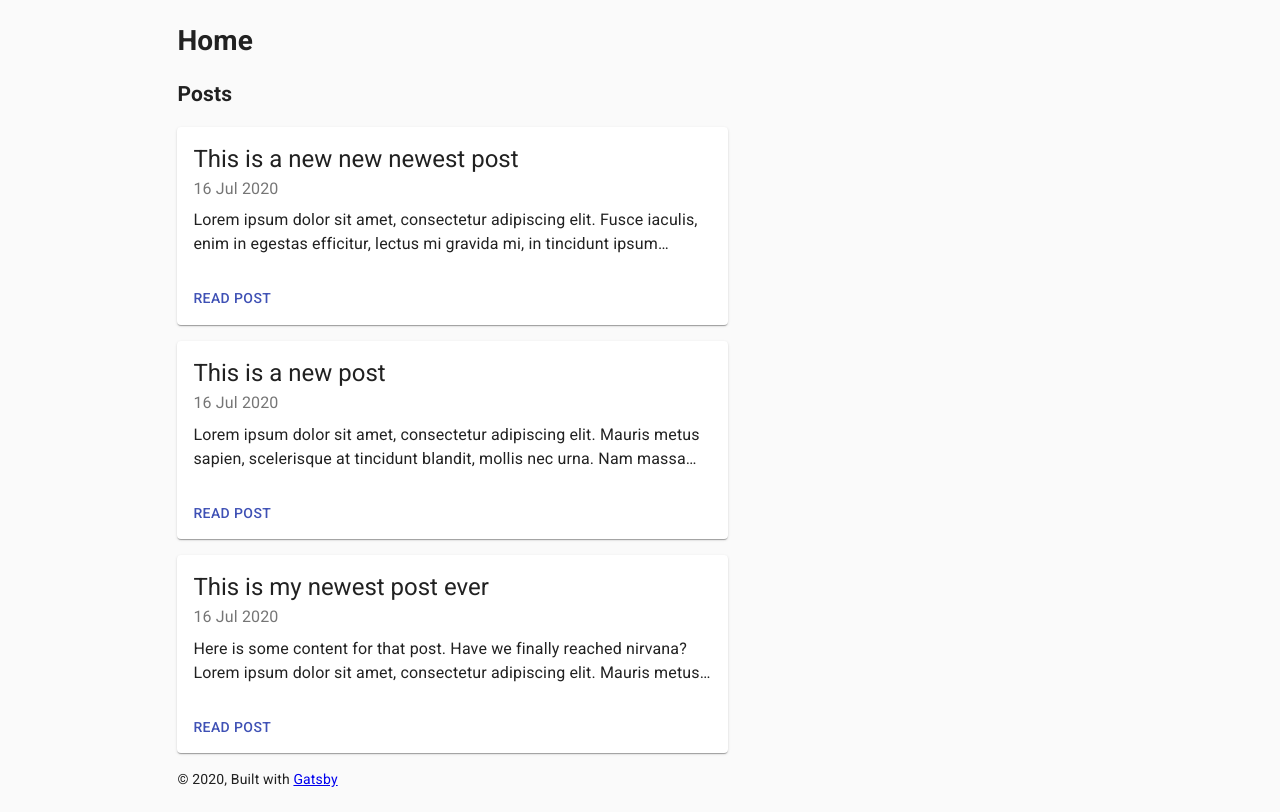
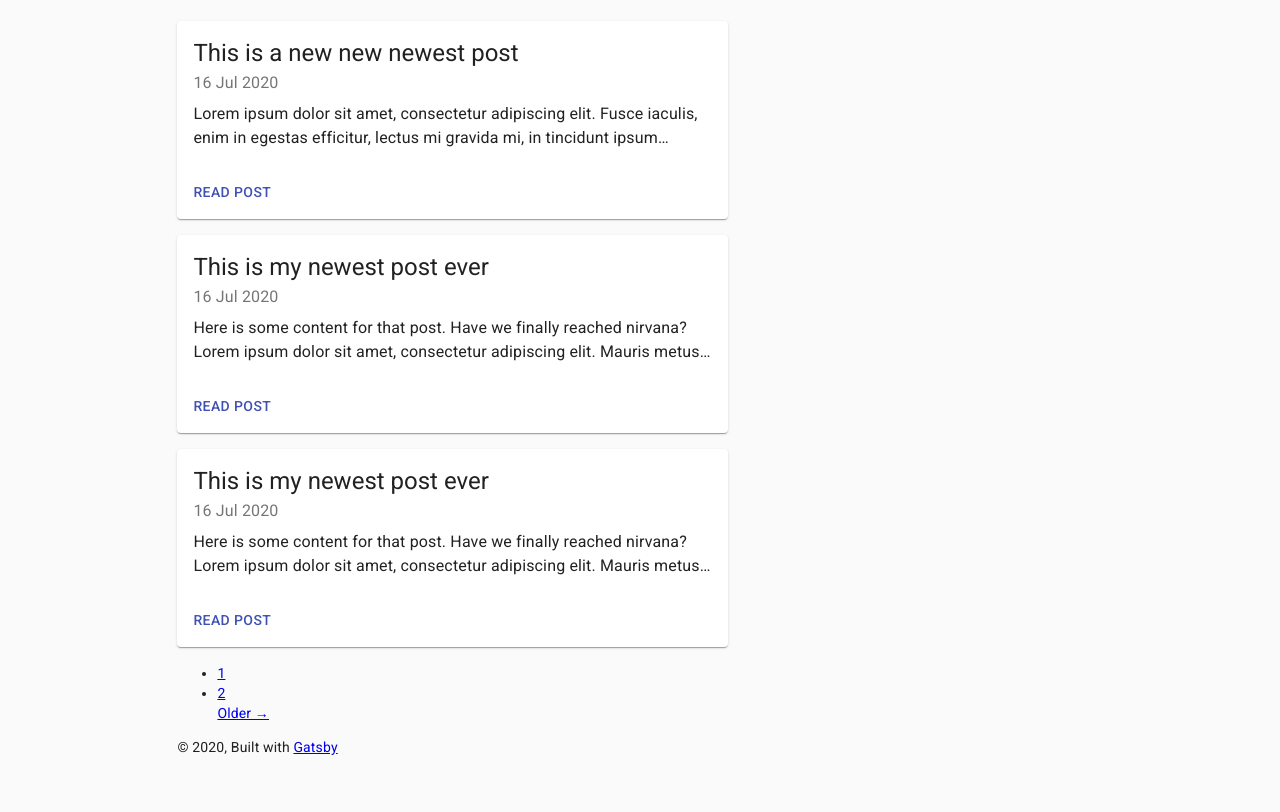
Before and after one commit to jacklansing/wip-mui-netlifycms, a Gatsby site: page / in a window 1280 px wide. Shown: the part 89-901 px from the top of the page. After the commit the page ends 869 px from the top, so only its background shows below. Built offline with nearby package versions, Linux system fonts and the light colour scheme; Gatsby itself is replaced by a stand-in of ours.

Commit message:
feat: posts pagination working

```diff
--- /dev/null
+++ b/content/posts/2020-7-16-this-is-newer.md
@@ -0,0 +1,12 @@
+---
+title: This is my newest post ever
+author: USFSC
+date: 2020-07-16T21:09:50.484Z
+---
+
+Here is some content for that post.
+Have we finally reached nirvana?
+
+Lorem ipsum dolor sit amet, consectetur adipiscing elit. Mauris metus sapien, scelerisque at tincidunt blandit, mollis nec urna. Nam massa ipsum, rhoncus a pellentesque eget, iaculis porta urna. Cras egestas consectetur mauris at tempor. Nam in dolor in leo sollicitudin tincidunt. Vestibulum scelerisque turpis quis mauris semper, id egestas massa tincidunt. Donec tristique elit in elit dapibus elementum. In tristique sapien sit amet lacus finibus condimentum. Quisque gravida metus et felis lacinia ullamcorper. Proin ultrices auctor urna eget convallis. Mauris nisl ipsum, eleifend nec gravida vitae, mollis in libero. Proin interdum ultrices eleifend. Quisque placerat nisl id augue scelerisque interdum. Aliquam a libero erat. Ut interdum laoreet dictum. Mauris tincidunt lacinia massa at lacinia.
+
+Orci varius natoque penatibus et magnis dis parturient montes, nascetur ridiculus mus. Donec elementum, neque id consectetur molestie, lacus nibh viverra erat, vitae aliquam nulla elit ac elit. Donec tempus felis ex, eu aliquet purus placerat nec. Quisque sagittis, massa sed tempus elementum, risus sapien mollis dui, ac vehicula mauris turpis a lectus. Maecenas leo diam, tempus sed vestibulum sed, porttitor vel mauris. Proin maximus dignissim dapibus. Maecenas sagittis libero vel justo eleifend, eu egestas tellus ornare. Nulla tristique commodo ullamcorper. Suspendisse potenti. Pellentesque at nisi velit. Fusce at augue aliquam, convallis mauris sit amet, ullamcorper lorem. Lorem ipsum dolor sit amet, consectetur adipiscing elit. Praesent interdum odio lacus, id tristique mi tristique ut. Nullam cursus elit at lorem pellentesque, a aliquet urna molestie.
--- a/gatsby-node.js
+++ b/gatsby-node.js
@@ -20,7 +20,6 @@ exports.onCreateNode = ({ node, actions, getNode }) => {
   }
 }
 
-// Create pages for our posts
 exports.createPages = async ({ actions, graphql, reporter }) => {
   const results = await graphql(`
     query {
@@ -39,7 +38,22 @@ exports.createPages = async ({ actions, graphql, reporter }) => {
   }
 
   const posts = results.data.allMdx.nodes
+  const postsPerPage = 3
+  const numPages = Math.ceil(posts.length / postsPerPage)
+  Array.from({ length: numPages }).forEach((_, i) => {
+    actions.createPage({
+      path: i === 0 ? `/` : `/${i + 1}`,
+      component: require.resolve("./src/templates/post-list.js"),
+      context: {
+        limit: postsPerPage,
+        skip: i * postsPerPage,
+        numPages,
+        currentPage: i + 1,
+      },
+    })
+  })
 
+  // Create pages for our posts
   posts.forEach(post => {
     actions.createPage({
       path: post.fields.slug,
--- a/src/components/post-preview.js
+++ b/src/components/post-preview.js
@@ -24,7 +24,7 @@ const PostPreview = ({ post }) => {
     <Card className={classes.root}>
       <CardContent>
         <Typography variant="h5" component="h2">
-          {post.title}
+          {post.frontmatter.title}
         </Typography>
         <Typography
           gutterBottom
@@ -32,7 +32,7 @@ const PostPreview = ({ post }) => {
           color="textSecondary"
           component="h3"
         >
-          {post.date}
+          {post.frontmatter.date}
         </Typography>
         <Typography component="p" variant="body1">
           {post.excerpt}
@@ -40,7 +40,7 @@ const PostPreview = ({ post }) => {
         </Typography>
       </CardContent>
       <CardActions>
-        <Button component={Link} to={post.slug} color="primary">
+        <Button component={Link} to={post.fields.slug} color="primary">
           Read Post
         </Button>
       </CardActions>
--- a/src/hooks/use-posts.js
+++ /dev/null
@@ -1,31 +0,0 @@
-import { graphql, useStaticQuery } from "gatsby"
-
-const usePosts = () => {
-  const data = useStaticQuery(graphql`
-    query {
-      allMdx {
-        nodes {
-          fields {
-            slug
-          }
-          frontmatter {
-            title
-            author
-            date(formatString: "DD MMM YYYY")
-          }
-          excerpt
-        }
-      }
-    }
-  `)
-
-  return data.allMdx.nodes.map(post => ({
-    title: post.frontmatter.title,
-    author: post.frontmatter.author,
-    date: post.frontmatter.date,
-    slug: post.fields.slug,
-    excerpt: post.excerpt,
-  }))
-}
-
-export default usePosts
--- a/src/pages/index.js
+++ /dev/null
@@ -1,23 +0,0 @@
-import React from "react"
-
-import Layout from "../components/layout"
-import SEO from "../components/seo"
-
-import usePosts from "../hooks/use-posts"
-import PostPreview from "../components/post-preview"
-
-const IndexPage = () => {
-  const posts = usePosts()
-  return (
-    <Layout>
-      <SEO title="Home" />
-      <h1>Home</h1>
-      <h2>Posts</h2>
-      {posts.map(post => (
-        <PostPreview key={post.slug} post={post} />
-      ))}
-    </Layout>
-  )
-}
-
-export default IndexPage
--- /dev/null
+++ b/src/templates/post-list.js
@@ -0,0 +1,64 @@
+import React from "react"
+import { graphql, Link } from "gatsby"
+import Layout from "../components/layout"
+import PostPreview from "../components/post-preview"
+
+const PostList = props => {
+  const { data } = props
+  const { currentPage, numPages } = props.pageContext
+  const isFirst = currentPage === 1
+  const isLast = currentPage === numPages
+  const prevPage = currentPage - 1 === 1 ? "/" : (currentPage - 1).toString()
+  const nextPage = (currentPage + 1).toString()
+  const posts = data.allMdx.edges
+  return (
+    <Layout>
+      {posts.map(post => (
+        <PostPreview key={post.node.fields.slug} post={post.node} />
+      ))}
+      <ul>
+        {!isFirst && (
+          <Link to={prevPage} rel="prev">
+            &larr; Newer
+          </Link>
+        )}
+        {Array.from({ length: numPages }, (_, i) => (
+          <li key={`pagination-number${i + 1}`}>
+            <Link to={`/${i === 0 ? "" : i + 1}`}>{i + 1}</Link>
+          </li>
+        ))}
+        {!isLast && (
+          <Link to={nextPage} rel="next">
+            Older &rarr;
+          </Link>
+        )}
+      </ul>
+    </Layout>
+  )
+}
+
+export const postListQuery = graphql`
+  query postListQuery($skip: Int!, $limit: Int!) {
+    allMdx(
+      sort: { fields: [frontmatter___date], order: DESC }
+      limit: $limit
+      skip: $skip
+    ) {
+      edges {
+        node {
+          fields {
+            slug
+          }
+          frontmatter {
+            title
+            author
+            date(formatString: "DD MMM YYYY")
+          }
+          excerpt
+        }
+      }
+    }
+  }
+`
+
+export default PostList
```
